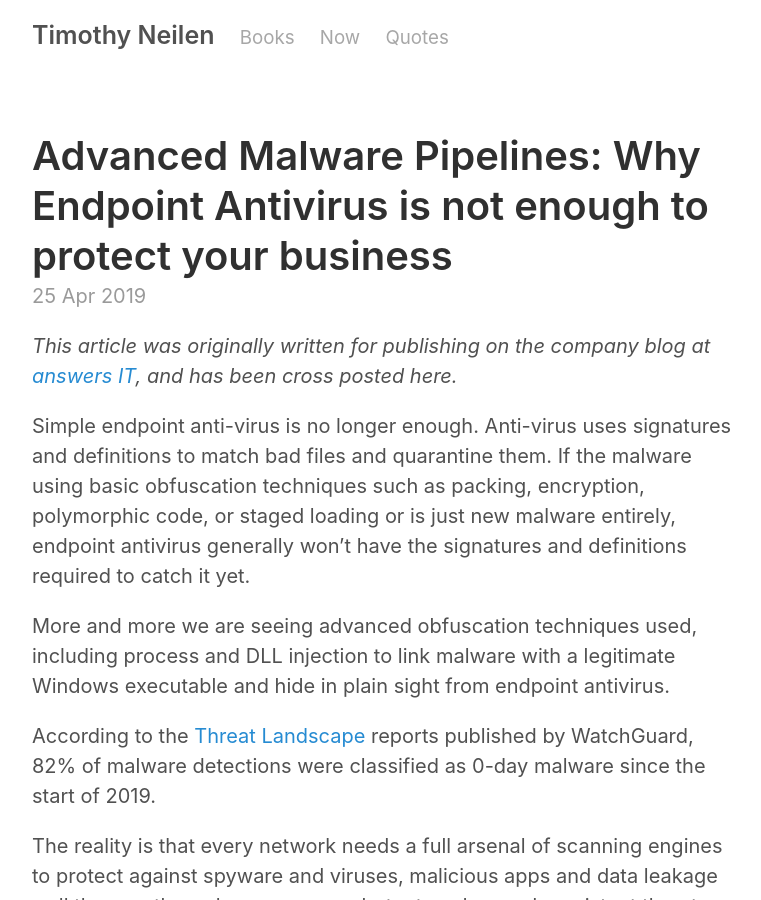
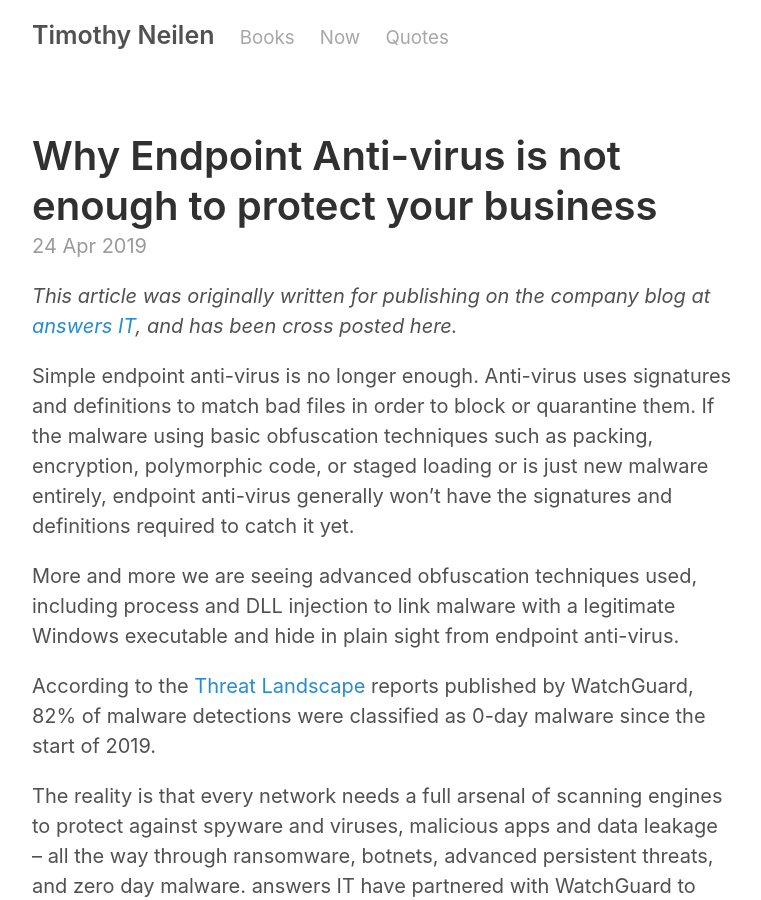
Before and after one commit to teejayen/teejayen.github.io, a Jekyll site: the page built from _posts/2019-04-24-endpoint-antivirus-is-not-enough.md, in a window 1280 px wide and 900 px high. Shown: the whole window, without its empty margins (258-1019 px from the left). Built offline with Jekyll 4.4.1, drawn with Linux system fonts in a browser that asks for light colours.

Commit message:
renamed article and amended date

```diff
--- a/_posts/2019-04-25-advanced-malware-pipelines.md
+++ b/_posts/2019-04-24-endpoint-antivirus-is-not-enough.md
@@ -1,13 +1,13 @@
 ---
 layout: post
-title:  "Advanced Malware Pipelines: Why Endpoint Antivirus is not enough to protect your business"
-date:   2019-04-25
+title:  "Why Endpoint Anti-virus is not enough to protect your business"
+date:   2019-04-24
 ---
 *This article was originally written for publishing on the company blog at [answers IT](https://answersit.com.au), and has been cross posted here.*
 
-Simple endpoint anti-virus is no longer enough. Anti-virus uses signatures and definitions to match bad files and quarantine them. If the malware using basic obfuscation techniques such as packing, encryption, polymorphic code, or staged loading or is just new malware entirely, endpoint antivirus generally won't have the signatures and definitions required to catch it yet.
+Simple endpoint anti-virus is no longer enough. Anti-virus uses signatures and definitions to match bad files in order to block or quarantine them. If the malware using basic obfuscation techniques such as packing, encryption, polymorphic code, or staged loading or is just new malware entirely, endpoint anti-virus generally won't have the signatures and definitions required to catch it yet.
 
-More and more we are seeing advanced obfuscation techniques used, including process and DLL injection to link malware with a legitimate Windows executable and hide in plain sight from endpoint antivirus.
+More and more we are seeing advanced obfuscation techniques used, including process and DLL injection to link malware with a legitimate Windows executable and hide in plain sight from endpoint anti-virus.
 
 According to the [Threat Landscape](https://www.secplicity.org/threat-landscape/?s=2019-01-01&e=2019-04-24&type=all&region=AU) reports published by WatchGuard, 82% of malware detections were classified as 0-day malware since the start of 2019.
 
```
